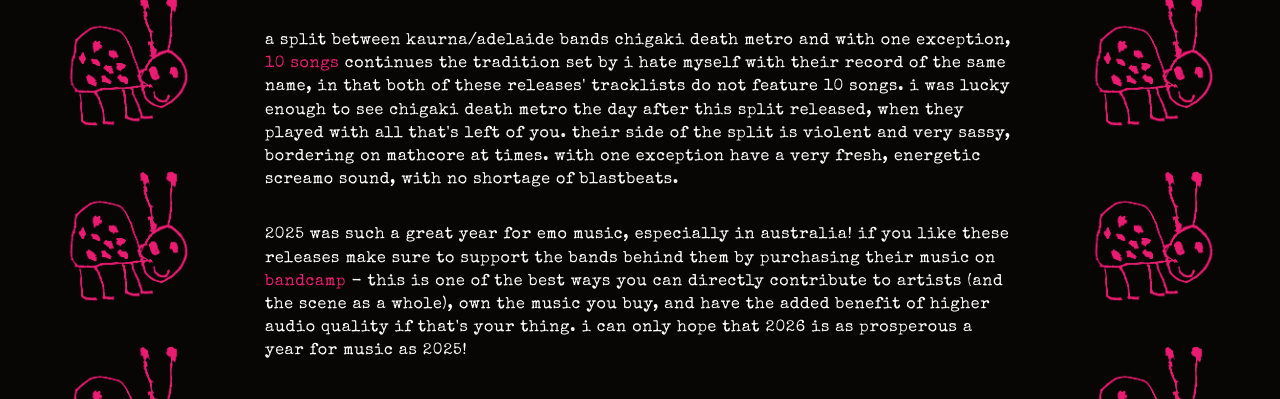
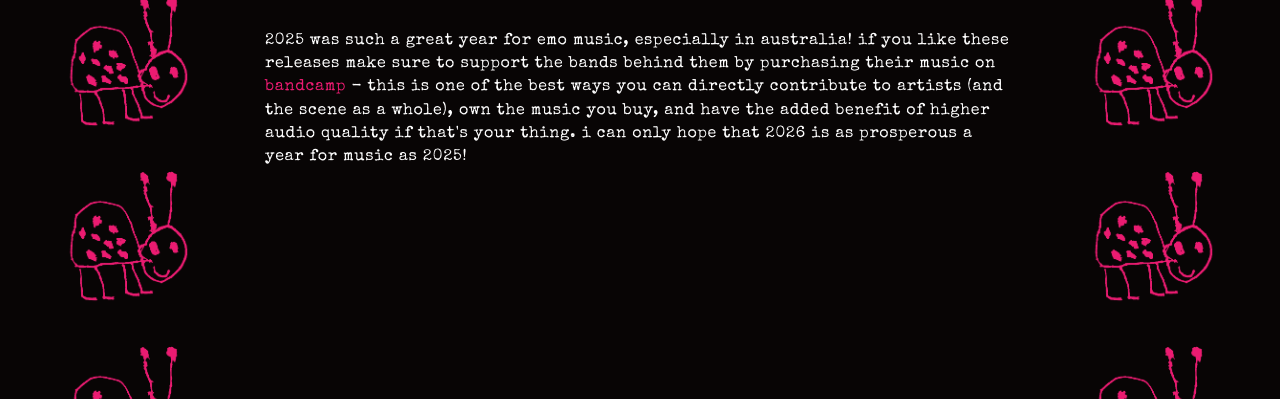
Before and after one commit to xxiwriterecipesnotlovelettersxx/xxiwriterecipesnotlovelettersxx.github.io, a Jekyll site: the page built from _posts/2026-03-10-interview-with-chromatin.md, in a window 1280 px wide and 900 px high, scrolled down 3743 px, cut to the strip 501-900 px from the top of the window. Built offline with Jekyll 4.4.1, drawn with Linux system fonts in a browser that asks for light colours.

Commit message:
Update 2026-03-10-interview-with-chromatin.md

```diff
--- a/_posts/2026-03-10-interview-with-chromatin.md
+++ b/_posts/2026-03-10-interview-with-chromatin.md
@@ -62,12 +62,8 @@ Here is their interview!
 <span style="color:#EB1B71  ;">Lily:</span> I was lucky enough to see chigaki death metro the day after this split released, when they played with 'all that's left of you'.
 <br><br>
 
-![10songs](/images/itybhtchrom2.JPG)
+![chromatin](/images/chromatin2202267.JPG)
 
-<p class="show-intro">
-a split between kaurna/adelaide bands chigaki death metro and with one exception, <a href="https://chigakideathmetro.bandcamp.com/album/10-songs">10 songs</a> continues the tradition set by i hate myself with their record of the same name, in that both of these releases' tracklists do not feature 10 songs. i was lucky enough to see chigaki death metro the day after this split released, when they played with all that's left of you. their side of the split is violent and very sassy, bordering on mathcore at times. with one exception have a very fresh, energetic screamo sound, with no shortage of blastbeats.
-</p>
-<br>
 <p class="show-intro">
 2025 was such a great year for emo music, especially in australia! if you like these releases make sure to support the bands behind them by purchasing their music on <a href="https://bandcamp.com">bandcamp</a> - this is one of the best ways you can directly contribute to artists (and the scene as a whole), own the music you buy, and have the added benefit of higher audio quality if that's your thing. i can only hope that 2026 is as prosperous a year for music as 2025!
 </p>
```
